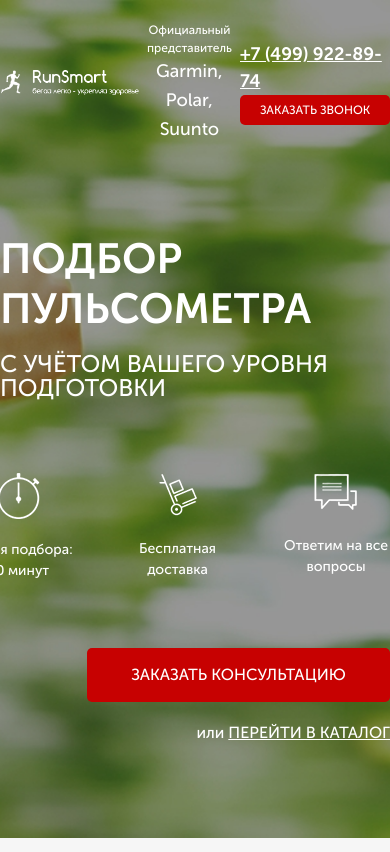
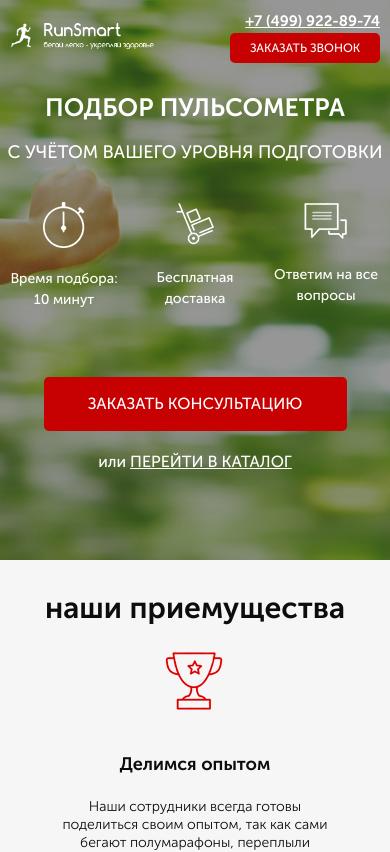
Before and after one commit to ruslanabiev/Pulse, a website: page src/index.html in a window 390 px wide. Shown: the top 852 px of the page. Drawn offline with Linux system fonts and the light colour scheme.

Commit message:
mobile adaptation

```diff
--- /dev/null
+++ b/src/sass/base/_media.scss
@@ -0,0 +1,93 @@
+// @media (max-width: 1200px)
+
+@media (max-width: 991px) {
+	.container {
+		width: 700px;
+	}
+
+	.promo__wrapper {
+		align-items: center;
+	}
+
+	.advantage__wrapper {
+		flex-direction: column;
+	}
+}
+
+@media (max-width: 767px) {
+	.container {
+		width: 560px;
+	}
+
+	.promo {
+		&__header {
+			font-size: 30px;
+		}
+		&__subheader {
+			font-size: 20px;
+		}
+	}
+
+	.header {
+		&img {
+			width: 80%;
+		}
+		&__phone {
+			font-size: 15px;
+		}
+
+		&__logo {
+			width: 180px;
+			img {
+				width: 100%;
+			}
+		}
+	}
+
+	@media (max-width: 575px) {
+		.advantage {
+			padding-top: 30px;
+			&__wrapper {
+				margin-top: 20px;
+			}
+		}
+
+
+		.container {
+			width: 100%;
+		}
+
+		.header {
+			width: 100%;
+			padding: 0 10px;
+			&__logo img {
+				width: 80%;
+			}
+			&__official {
+				display: none;
+			}
+		}
+
+		.promo {
+			min-height: 560px;
+    		padding: 10px 0 20px 0;
+			&__wrapper {
+				margin: 30px 5px 0;
+			}
+			&__header {
+				font-size: 25px;
+				text-align: center;
+			}
+			&__subheader {
+				font-size: 18px;
+				text-align: center;
+			}
+		}
+
+		.promo__icons {
+			margin-top: 30px;
+			width: 100%;
+			padding: 0 5px;
+		}
+	}
+}
--- a/src/sass/blocks/_advantage.scss
+++ b/src/sass/blocks/_advantage.scss
@@ -1,10 +1,10 @@
 .advantage {
     min-height: 473px;
     padding: 73px 0 83px 0;
-    background: #F6F6F6;
+    background: #f6f6f6;
 
     &__header {
-        color: #0D0D0D;
+        color: #0d0d0d;
         font-weight: 900;
         font-size: 30px;
         text-align: center;
@@ -27,20 +27,19 @@
         margin-top: 35px;
         font-weight: 700;
         font-size: 18px;
-        color: #0D0D0D;
+        color: #0d0d0d;
     }
 
     &__descr {
         max-width: 272px;
         margin-top: 20px;
-        color: #0D0D0D;
+        color: #0d0d0d;
         font-weight: 300;
         font-size: 14px;
         line-height: 18px;
         text-align: center;
         a {
             color: red;
-        }
     }
-
+    }
 }
--- a/src/sass/style.scss
+++ b/src/sass/style.scss
@@ -12,3 +12,7 @@
 @import 'blocks/header.scss';
 @import 'blocks/buttons';
 @import 'blocks/advantage';
+
+
+
+@import 'base/media';
```
Also changed, not shown: src/index.html (+6 -3 lines), src/css/style.min.css.
